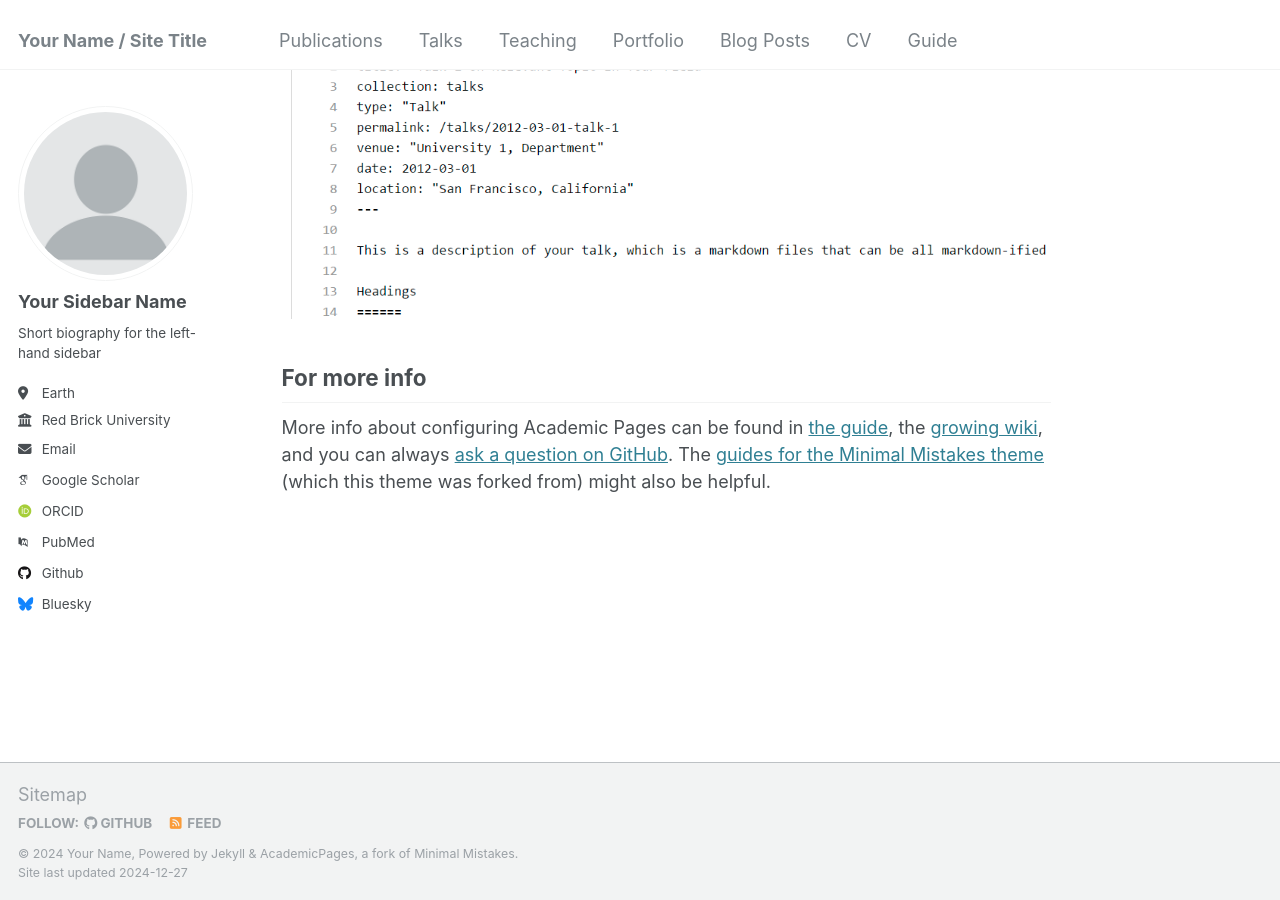
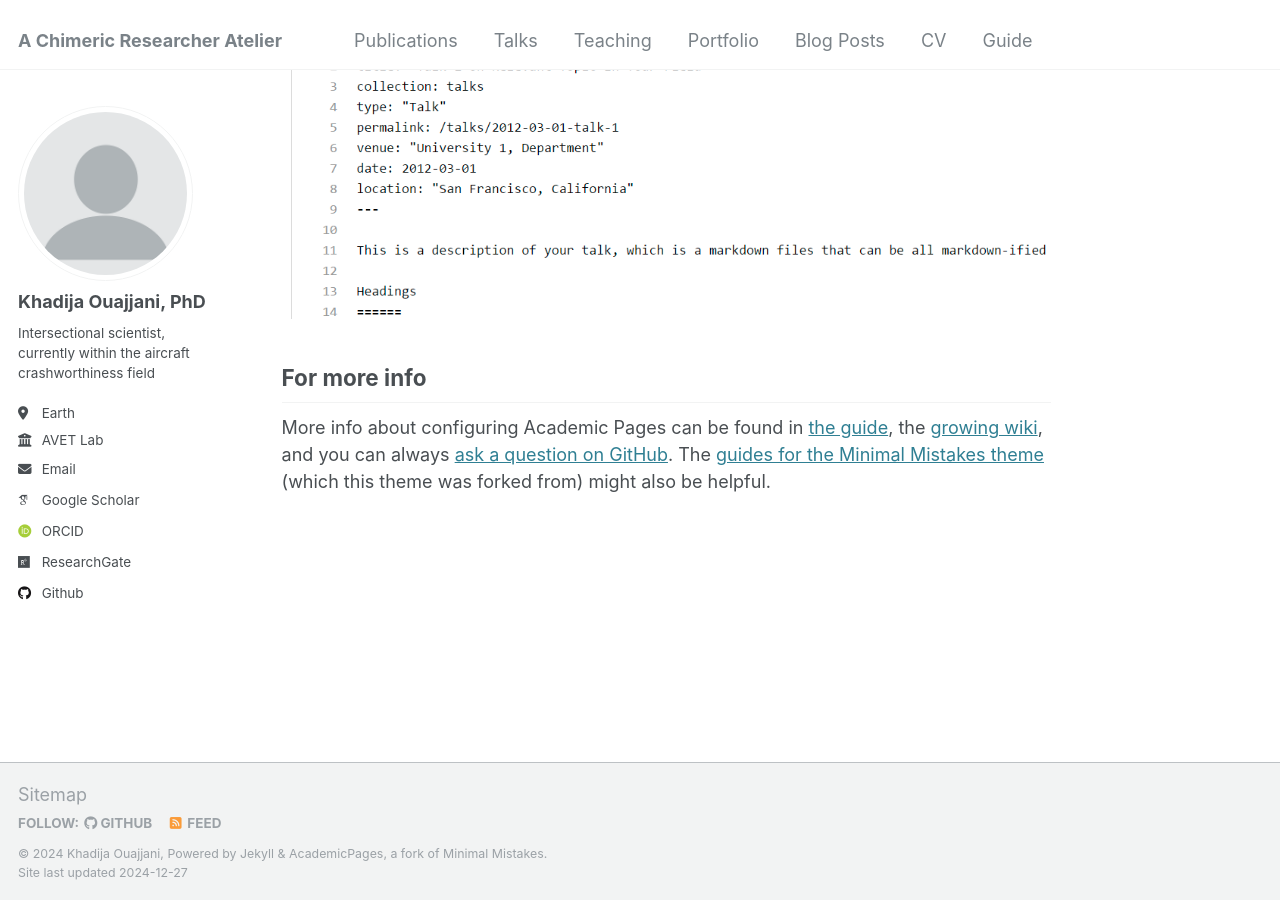
Before and after one commit to drko-curius/drko-curius.github.io, a Jekyll site: the page built from _pages/about.md, in a window 1280 px wide and 900 px high, scrolled down 2643 px. Built offline with Jekyll 4.4.1, drawn with Linux system fonts in a browser that asks for light colours; some web fonts are replaced.

Commit message:
Update _config.yml

```diff
--- a/_config.yml
+++ b/_config.yml
@@ -8,13 +8,13 @@
 
 # Basic Site Settings
 locale                   : "en-US"
-title                    : "Your Name / Site Title"
+title                    : "A Chimeric Researcher Atelier"
 title_separator          : "-"
-name                     : &name "Your Name"
-description              : &description "personal description"
-url                      : https://academicpages.github.io # the base hostname & protocol for your site e.g. "https://[your GitHub username].github.io"
+name                     : &name "Khadija Ouajjani"
+description              : &description "Intersectional scientist and human of the times"
+url                      : https://drko-curius.github.io # the base hostname & protocol for your site e.g. "https://[your GitHub username].github.io"
 baseurl                  : "" # the subpath of your site, e.g. "/blog"
-repository               : "academicpages/academicpages.github.io"
+repository               : "drko-curius/drko-curius.github.io"
 
 # Site Author - The following control what appear as part of the author content on the side bar.
 #               If a field is blank the icon and link will not appear, otherwise it will be shown.
@@ -22,34 +22,34 @@ repository               : "academicpages/academicpages.github.io"
 author:
   # Biographic information
   avatar           : "profile.png"
-  name             : "Your Sidebar Name"
+  name             : "Khadija Ouajjani, PhD"
   pronouns         : # example: "she/her"
-  bio              : "Short biography for the left-hand sidebar"
+  bio              : "Intersectional scientist, currently within the aircraft crashworthiness field"
   location         : "Earth"
-  employer         : "Red Brick University"
+  employer         : "AVET Lab"
   uri              : # URL
-  email            : "none@example.org"
+  email            : "1stnamelastnamelatestdegreeatprotondotme"
 
   # Academic websites
   arxiv            : # URL - Update with the correct link to your profile
-  googlescholar    : "https://scholar.google.com/citations?user=PS_CX0AAAAAJ"
+  googlescholar    : "https://scholar.google.com/citations?user=O8TdkjcAAAAJ&hl=en"
   impactstory      : # URL
-  orcid            : "http://orcid.org/yourorcidurl"
+  orcid            : "https://orcid.org/0000-0003-1697-8698"
   semantic         : # URL
-  pubmed           : "https://www.ncbi.nlm.nih.gov/pubmed/?term=john+snow"
-  researchgate     : # URL
+  pubmed           : # URL
+  researchgate     : "https://www.researchgate.net/profile/Khadija-Ouajjani"
   scopus           : # URL
 
   # Repositories and software development
   bitbucket        : # Username - Update with your username on the site
   codepen          : # Username
   dribbble         : # Username
-  github           : "academicpages"
+  github           : "drko-curius"
   kaggle           : # Username
   stackoverflow    : # User number or user number and name (i.e., use "1" or "1/jeff-atwood")
 
   # Social media
-  bluesky          : "bsky.app" # Replace this with you Bluesky username
+  bluesky          : # Username
   facebook         : # Username
   flickr           : # Username
   foursquare       : # Username
```
